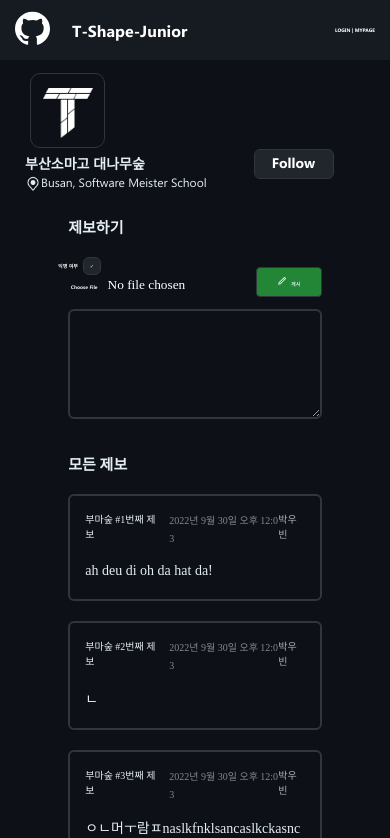
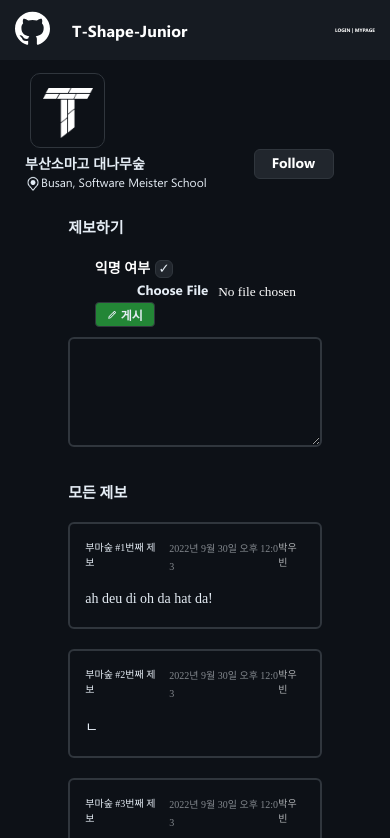
Before and after one commit to T-Junior-BambooForest/T_Frontend, a React (Create React App) app: page / in a window 390 px wide. Shown: the top 838 px of the page. Built offline with nearby package versions, Linux system fonts and the light colour scheme; no server answers.

Commit message:
UPDATE :: 반응형 적용

```diff
--- a/src/Style/Post.scss
+++ b/src/Style/Post.scss
@@ -20,8 +20,7 @@
                 margin-bottom: 10px;
                 font-size: 22px;
                 color: #E5EDF5;
-
-                @media ALL and (max-width:600px) {
+                @media ALL and (max-width:500px) {
                     font-size: 15px;
                 }
             }
@@ -33,30 +32,20 @@
                 display: flex;
                 flex-direction: row;
                 margin-top: 10px;
-                @media ALL and (max-width:600px) {
-                    font-size: 5px;
+                @media ALL and (max-width:500px) {
+                    flex-direction: column;
+                    margin-left: 60%;
+                    padding-left: 80%;
                 }
 
                 div {
-                    @media (min-width:321px) and (max-width:600px) {
-                        display: inline;
-                        margin-left: 13%;
-                    }
-                    @media ALL and (max-width:320px) {
-                        display: inline;
-                        margin-left: 20%;
-                    }
                     div {
                         display: inline;
-
                         .anony_button_span {
                             font-size: 14px;
                             font-family: 'main';
                             font-style: normal;
                             font-weight: 700;
-                            @media ALL and (max-width:600px) {
-                                font-size: 5px;
-                            }
                         }
 
                         .anony_button {
@@ -68,12 +57,8 @@
                             border: 1px solid #30363D;
                             color: #E5EDF5;
                             cursor: pointer;
-                            @media ALL and (max-width:600px) {
-                                font-size: 5px;
-                            }
                         }
                     }
-
                     input[type=file]::file-selector-button {
                         margin-top: 2px;
                         margin-bottom: 2px;
@@ -90,9 +75,6 @@
                             color: #fff;
                         }
                         margin-left: 16%;
-                        @media ALL and (max-width:600px) {
-                            font-size: 5px;
-                        }
                     }
                 }
 
@@ -107,15 +89,6 @@
                     font-family: 'main';
                     font-style: normal;
                     font-weight: 700;
-                    @media ALL and (max-width:600px) {
-                        float: right;
-                        width: 110px;
-                        height: 30px;
-                        margin-top: 10px;
-                    }
-                    @media ALL and (max-width:600px) {
-                        font-size: 5px;
-                    }
                 }
             }
         }
```
Also changed, not shown: 1 other file (tests, documents, lock files or other folders).
